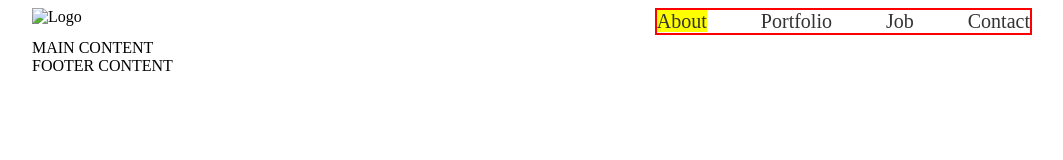
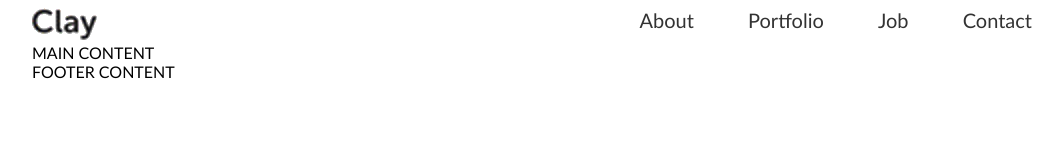
Before and after one commit to front-end-by-rimantas/39-grupe-astronautas, a website: page index.html in a window 1280 px wide. Shown: the whole page, without its empty margins (108-1171 px from the left). Drawn offline with Linux system fonts and the light colour scheme.

Commit message:
Header #1

```diff
--- a/index.html
+++ b/index.html
@@ -11,7 +11,7 @@
 
 <body>
     <header>
-        <img src="#" alt="Logo">
+        <img src="./logo.png" alt="Logo">
         <nav>
             <a href="#">About</a>
             <a href="#">Portfolio</a>
--- a/main.css
+++ b/main.css
@@ -1,3 +1,8 @@
+body {
+    font-family: 'Gill Sans', 'Gill Sans MT', Calibri, 'Trebuchet MS',
+        sans-serif;
+}
+
 header,
 main,
 footer {
@@ -12,7 +17,6 @@ img {
 
 nav {
     float: right;
-    border: 2px solid red;
 }
 
 a {
@@ -21,11 +25,6 @@ a {
     font-size: 20px;
     margin-left: 50px;
 }
-/* a:first-child {
+a:first-child {
     margin: 0;
-    background-color: yellow;
-} */
-a:first-of-type {
-    margin: 0;
-    background-color: yellow;
 }
```
Also changed, not shown: logo.png (added).
